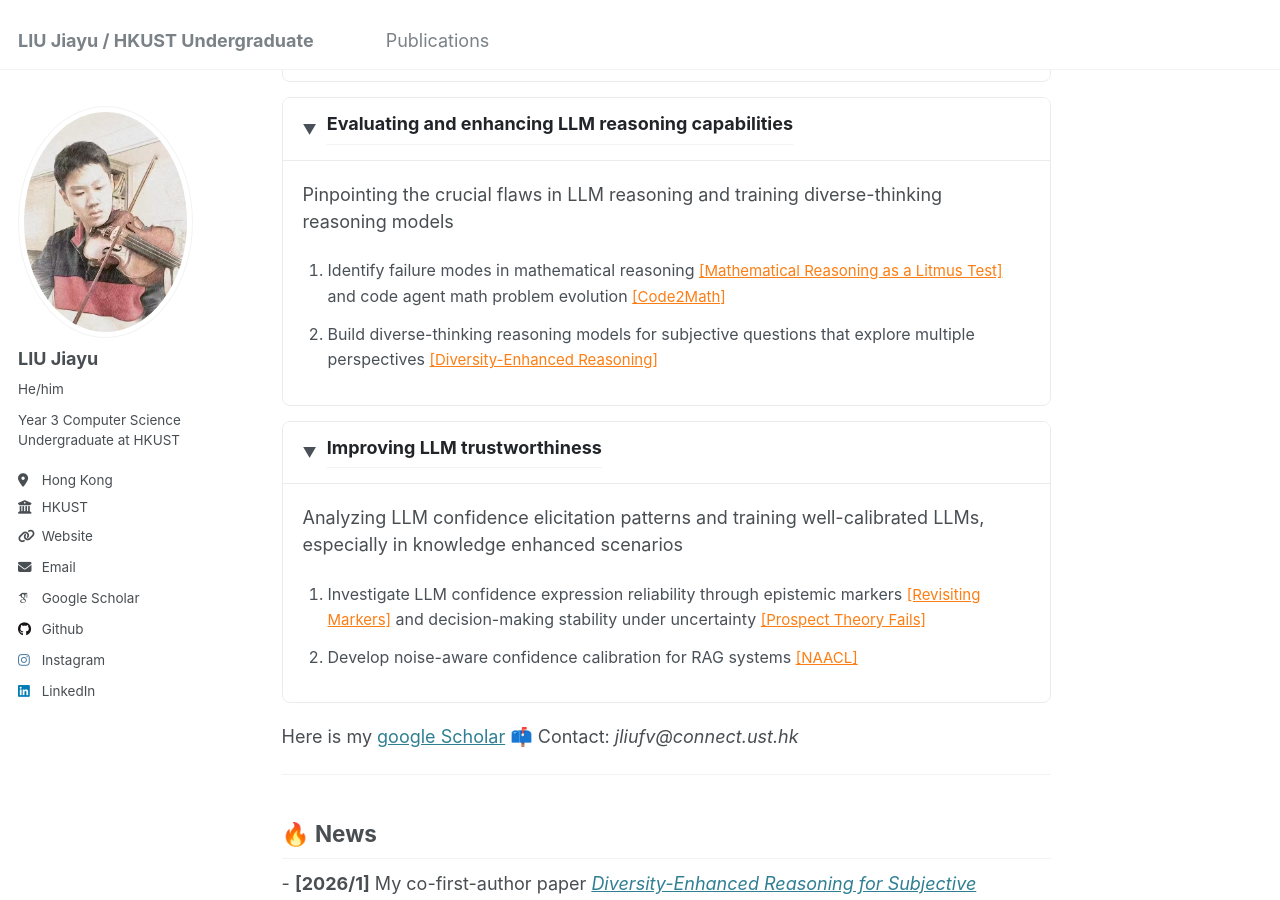
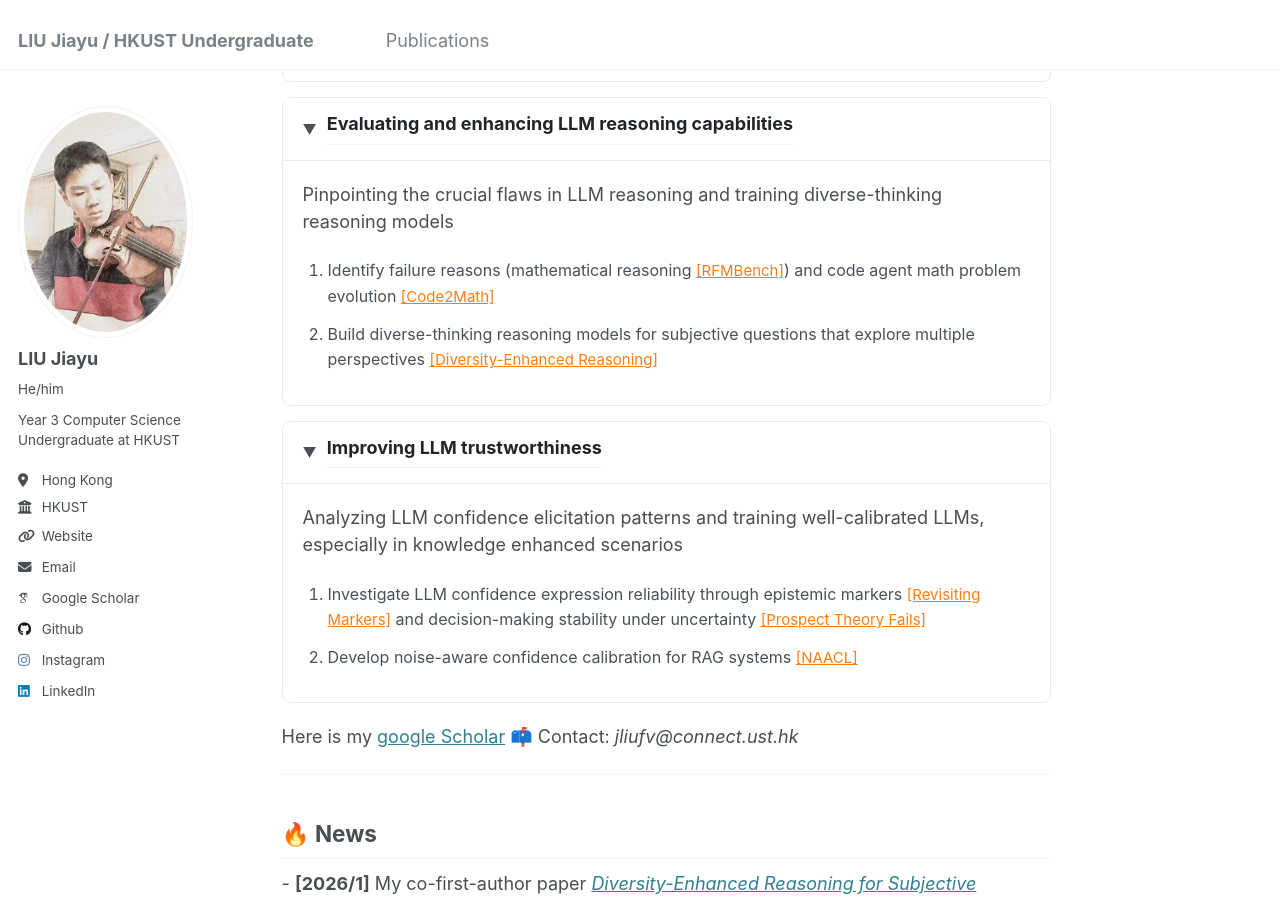
Before and after one commit to JiayuJeff/JiayuJeff.github.io, a Jekyll site: the page built from _pages/about.md, in a window 1280 px wide and 900 px high, scrolled down 547 px. Built offline with Jekyll 4.4.1, drawn with Linux system fonts in a browser that asks for light colours; some web fonts are replaced.

```diff
--- a/_pages/about.md
+++ b/_pages/about.md
@@ -111,7 +111,7 @@ My research goal is to build LLM/agents which is both robust and creative.
     <div class="research-content active">
       <p>Pinpointing the crucial flaws in LLM reasoning and training diverse-thinking reasoning models</p>
       <ol>
-        <li>Identify failure modes in mathematical reasoning <a href="https://arxiv.org/pdf/2506.17114">[Mathematical Reasoning as a Litmus Test]</a> and code agent math problem evolution <a href="#">[Code2Math]</a></li>
+        <li>Identify failure reasons (mathematical reasoning <a href="https://arxiv.org/pdf/2506.17114">[RFMBench]</a>) and code agent math problem evolution <a href="#">[Code2Math]</a></li>
         <li>Build diverse-thinking reasoning models for subjective questions that explore multiple perspectives <a href="https://arxiv.org/abs/2507.20187">[Diversity-Enhanced Reasoning]</a></li>
       </ol>
     </div>
```
